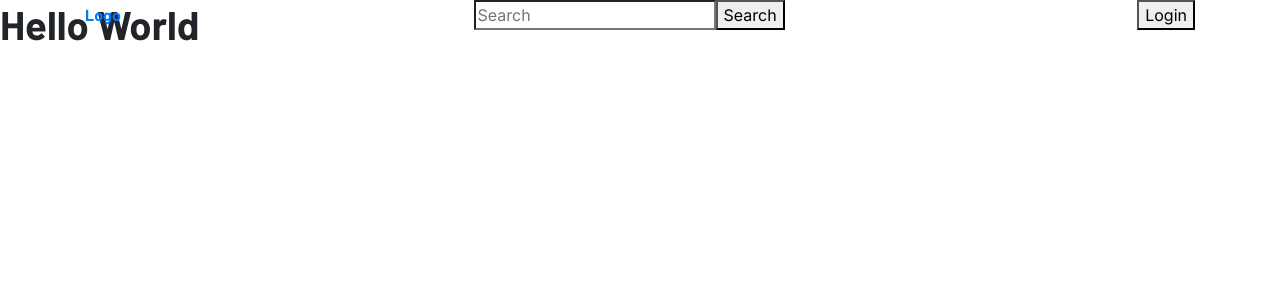
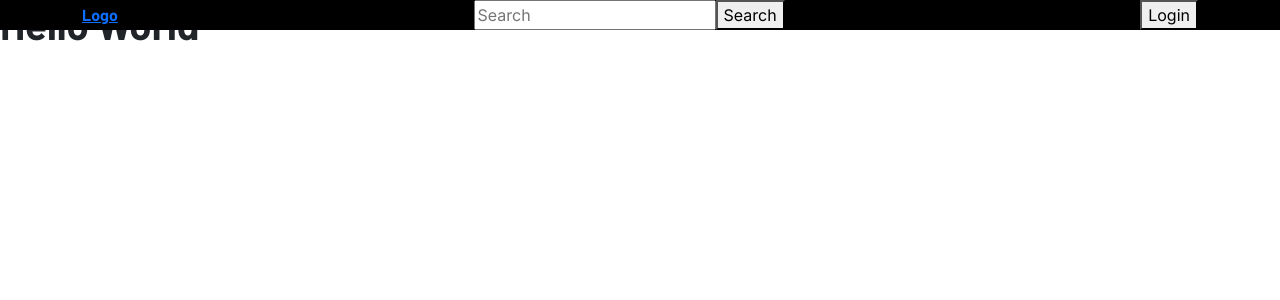
Before and after one commit to ScottyTGB/CITS3403GrpProj, a Flask app: page / in a window 1280 px wide. Shown: the top 300 px of the page. Run offline with Flask 3, Linux system fonts and the light colour scheme; the visitor is signed in with stand-in values (Sample User, id 1); some libraries are stand-ins or nearby versions.

Commit message:
HTML files beautified
HTML lines are properly spaced and indented
navbar.css added
bootstrap CDN links updated to used Bootstrap 5

```diff
--- /dev/null
+++ b/static/css/navbar.css
@@ -0,0 +1,6 @@
+nav {
+    background: transparent;
+    width: 100%;
+    z-index: 1000;
+    background-color: black;
+}
--- a/templates/index.html
+++ b/templates/index.html
@@ -6,24 +6,19 @@
     <link rel="preconnect" href="https://fonts.gstatic.com" crossorigin>
     <link href="https://fonts.googleapis.com/css2?family=Barlow:wght@400;500;600;700&family=Inter:wght@100..900&display=swap" rel="stylesheet">
     <!-- CDN Link -->
-  <!-- Latest compiled and minified CSS -->
-  <link rel="stylesheet" href="https://maxcdn.bootstrapcdn.com/bootstrap/4.5.2/css/bootstrap.min.css">
-  <!-- jQuery library -->
-  <script src="https://ajax.googleapis.com/ajax/libs/jquery/3.5.1/jquery.min.js"></script>
-  <!-- Popper JS -->
-  <script src="https://cdnjs.cloudflare.com/ajax/libs/popper.js/1.16.0/umd/popper.min.js"></script>
-  <!-- Latest compiled JavaScript -->
-  <script src="https://maxcdn.bootstrapcdn.com/bootstrap/4.5.2/js/bootstrap.min.js"></script>
+    <link href="https://cdn.jsdelivr.net/npm/bootstrap@5.3.3/dist/css/bootstrap.min.css" rel="stylesheet" integrity="sha384-QWTKZyjpPEjISv5WaRU9OFeRpok6YctnYmDr5pNlyT2bRjXh0JMhjY6hW+ALEwIH" crossorigin="anonymous">
+    <script src="https://cdn.jsdelivr.net/npm/bootstrap@5.3.3/dist/js/bootstrap.bundle.min.js" integrity="sha384-YvpcrYf0tY3lHB60NNkmXc5s9fDVZLESaAA55NDzOxhy9GkcIdslK1eN7N6jIeHz" crossorigin="anonymous"></script>
     <!-- Metatags -->
     <meta charset="UTF-8">
     <meta name="viewport" content="width=device-width, initial-scale=1.0">
     <meta name="description" content="">
     <!-- Stylesheets -->
     <link rel="stylesheet" href="{{ url_for('static', filename='css/root.css') }}">
+    <link rel="stylesheet" href="{{ url_for('static', filename='css/navbar.css') }}">
     <title>Computute</title>
   </head>
   <!-- Navbar -->
-<nav class="nav fixed-top" style="background: transparent; width: 100%; z-index: 1000;">
+  <nav class="nav fixed-top">
     <div class="container">
       <div class="d-flex justify-content-between align-items-center">
         <div>
```
Also changed, not shown: templates/login.html (+4 -6 lines). Lines whose indentation alone changed are shown as unchanged.
